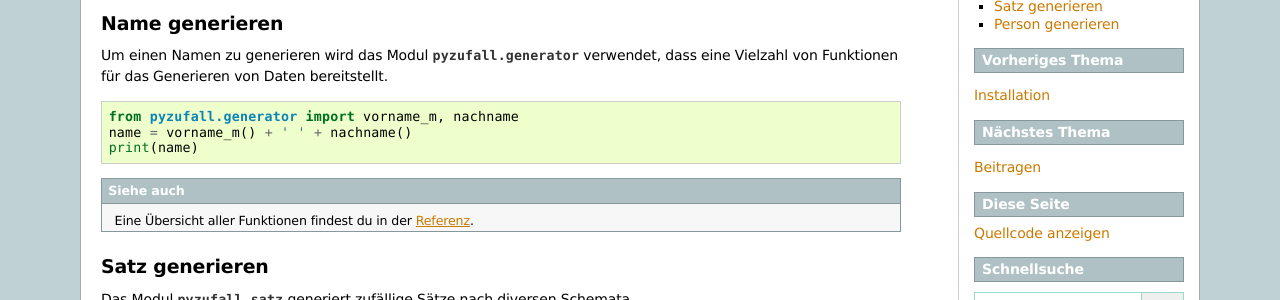
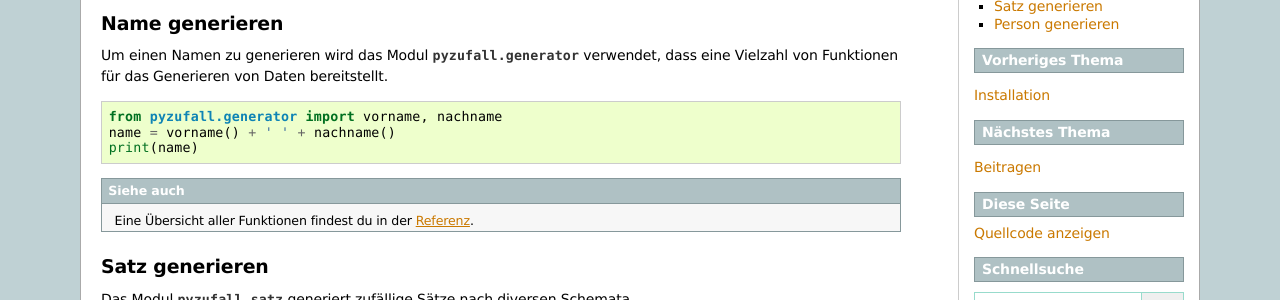
Before and after one commit to davidak/PyZufall, a Sphinx documentation site: the page built from doc/verwenden.rst, in a window 1280 px wide. Shown: the part 124-424 px from the top of the page. Built offline with Sphinx 7.4.7, drawn with Linux system fonts in a browser that asks for light colours.

```diff
--- a/README.rst
+++ b/README.rst
@@ -25,8 +25,8 @@ Verwenden
 
 Hier ein einfaches Beispiel, wie du mit **PyZufall** einen zufälligen Namen generieren kannst::
 
-	from pyzufall.generator import vorname_m, nachname
-	name = vorname_m() + ' ' + nachname()
+	from pyzufall.generator import vorname, nachname
+	name = vorname() + ' ' + nachname()
 	print(name)
 
 In der Dokumentation findest du `weitere Beispiele <https://pyzufall.readthedocs.org/en/latest/verwenden.html>`_ und eine `Referenz aller Funktionen <https://pyzufall.readthedocs.org/en/latest/module.html>`_.
--- a/doc/verwenden.rst
+++ b/doc/verwenden.rst
@@ -10,8 +10,8 @@ Um einen Namen zu generieren wird das Modul :py:mod:`pyzufall.generator` verwend
 
 ::
 
-    from pyzufall.generator import vorname_m, nachname
-    name = vorname_m() + ' ' + nachname()
+    from pyzufall.generator import vorname, nachname
+    name = vorname() + ' ' + nachname()
     print(name)
 
 .. seealso::
```
